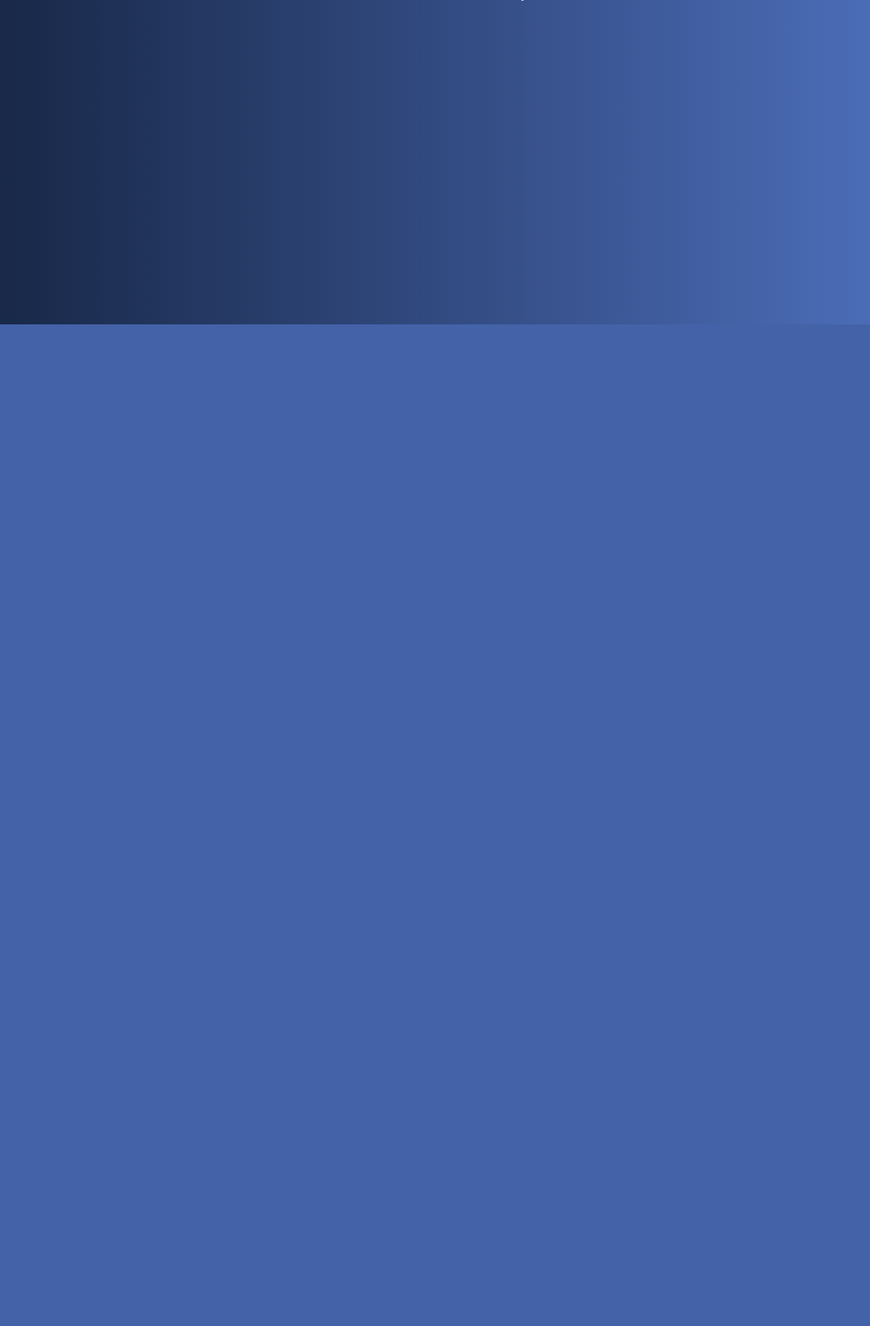
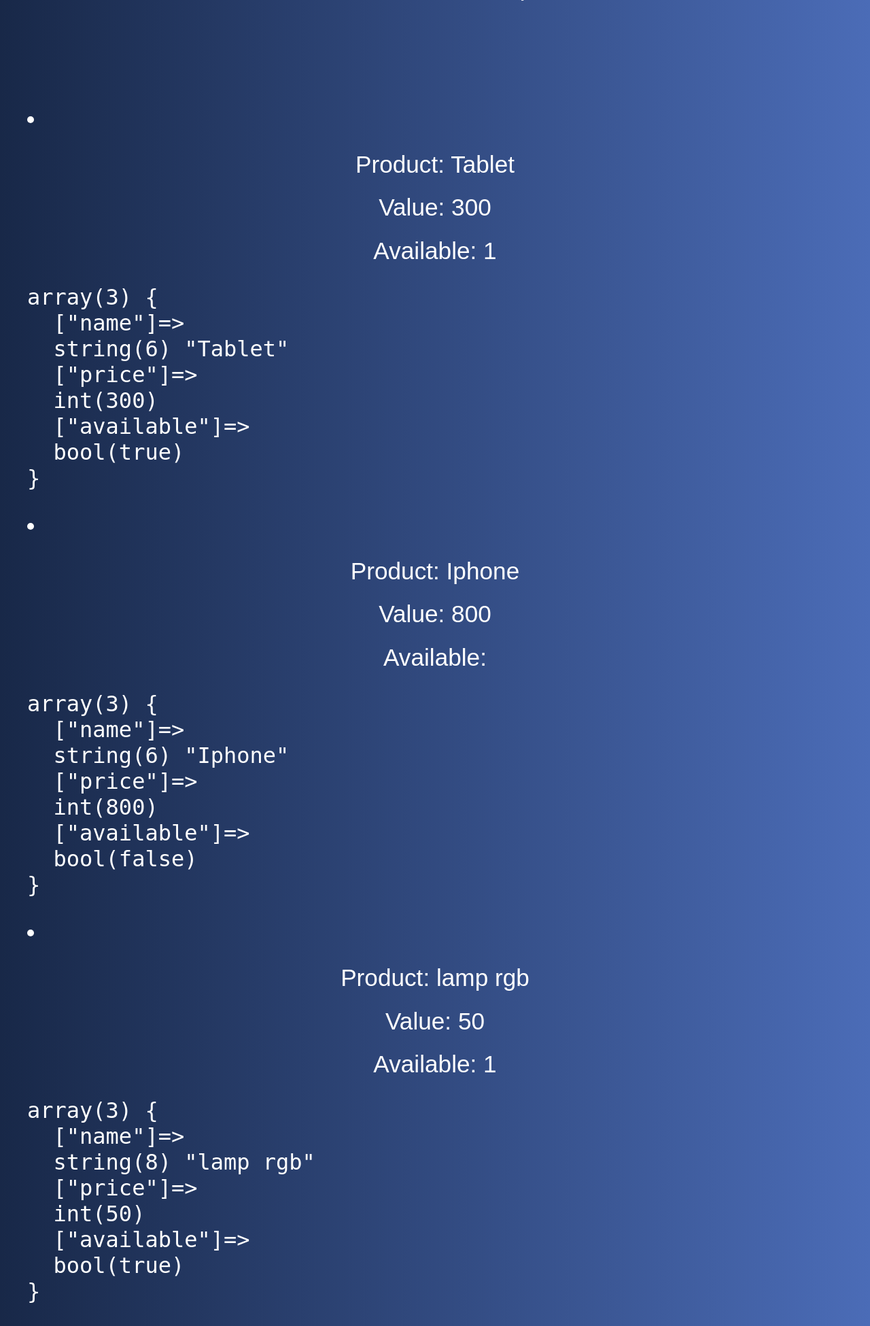
Before and after one commit to HigorMenz/php_basic, a PHP site: page /14-foreach.php in a window 1280 px wide. Shown: the part 323-2273 px from the top of the page at 68% size. Before the commit the page ends 800 px from the top, so only its background shows below. Run offline with PHP 8.4, Linux system fonts and the light colour scheme.

Commit message:
concluded basic php

```diff
--- a/10-isset-empty.php
+++ b/10-isset-empty.php
@@ -10,11 +10,15 @@ $user2 = [
 // empty --> Determine if an array is empty
 var_dump(empty($users));
 var_dump(empty($user));
+
 echo "<br>";
+
 //isset --> Determine if an array is instantiated or if a property is set
 var_dump(isset($users[3]));
 var_dump(isset($users[2]));
+
 echo "<br>";
+
 var_dump(isset($user2['name']));
 var_dump(isset($user2['type']));
 
--- a/14-foreach.php
+++ b/14-foreach.php
@@ -1,4 +1,44 @@
 <?php include 'includes/header.php';
+
+
+    $products = [
+        [
+            "name" => "Tablet",
+            "price" => 300,
+            "available" => true
+        ],
+        [
+            "name" => "Iphone",
+            "price" => 800,
+            "available" => false
+        ],
+        [
+            "name" => "lamp rgb",
+            "price" => 50,
+            "available" => true
+        ]
+    ];
+
+
+    foreach($products as $product){
+        ?>
+        <li>
+            <p>Product: <?php echo $product["name"]; ?> </p>
+            <p> Value: <?php echo $product["price"];?></p>
+            <p>Available: <?php echo $product["available"]; ?></p>
+        </li>
+
+        <?php
+
+    echo "<pre>";
+    var_dump($product);
+    echo "</pre>";
+
+    }
+
+
+
+
 
 
 
```
Also changed, not shown: 18.json.php (+27 -0 lines).
